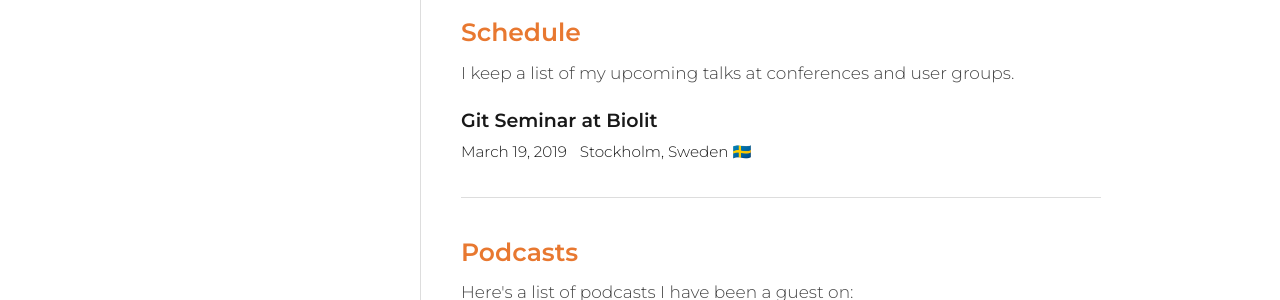
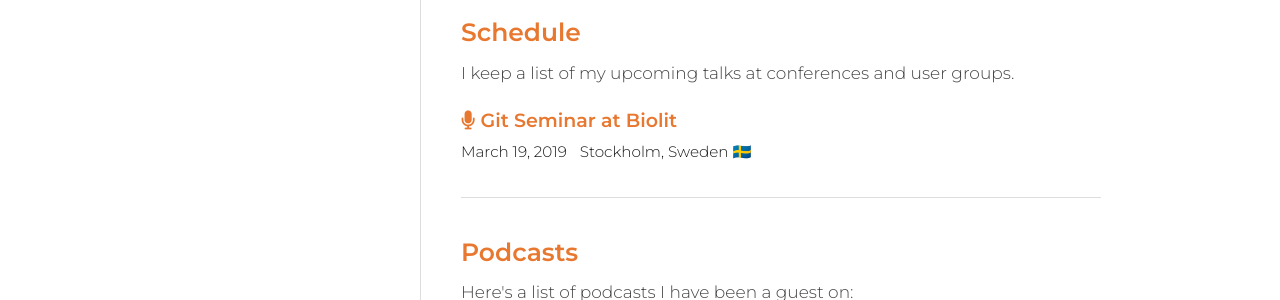
Before and after one commit to megakemp/megakemp.github.io, a Jekyll site: the page built from speaking/index.html, in a window 1280 px wide. Shown: the part 616-916 px from the top of the page. Built offline with Jekyll 4.4.1, drawn with Linux system fonts in a browser that asks for light colours; nearby versions of some CDN libraries; comment, search, counter and statistics services are not loaded.

Commit message:
Adds a link for the Git seminar on the speaking page

```diff
--- a/speaking/index.html
+++ b/speaking/index.html
@@ -21,7 +21,7 @@ redirect_from: /tag/speaking/
   <p>I keep a list of my upcoming talks at conferences and user groups.</p>
 
   <h4>
-    <span>Git Seminar at Biolit</span>
+      <span><a href="https://www.biolit.se" target="_blank"><i class="fa fa-microphone" aria-hidden="true"></i> Git Seminar at Biolit</a></span>
     <div class="nowrap">
       <span class="inline-info">March 19, 2019</span>
       <span class="inline-info">Stockholm, Sweden 🇸🇪</span>
```
